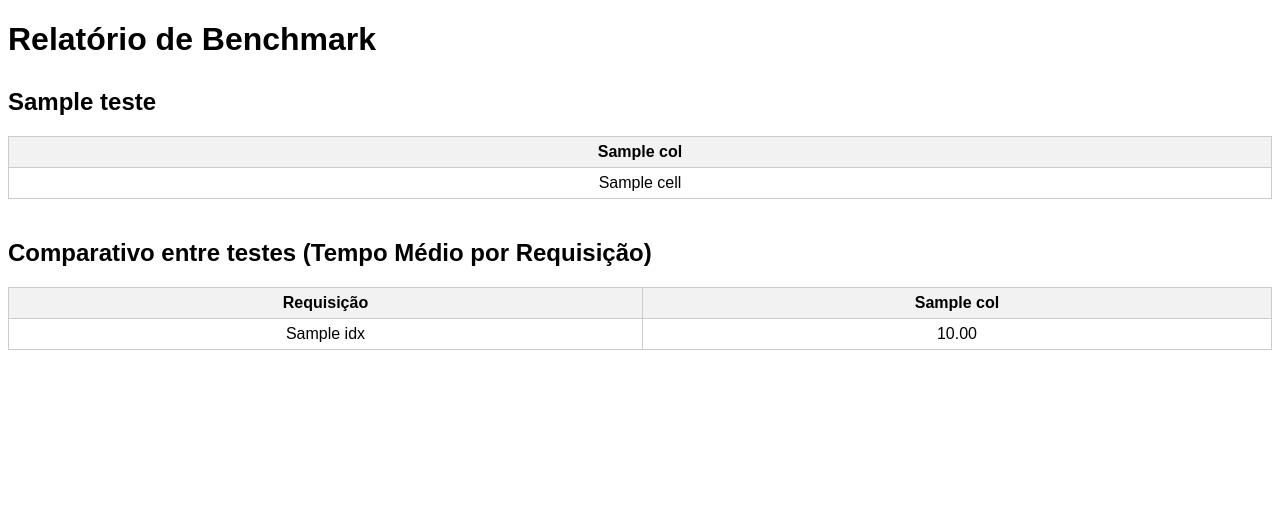
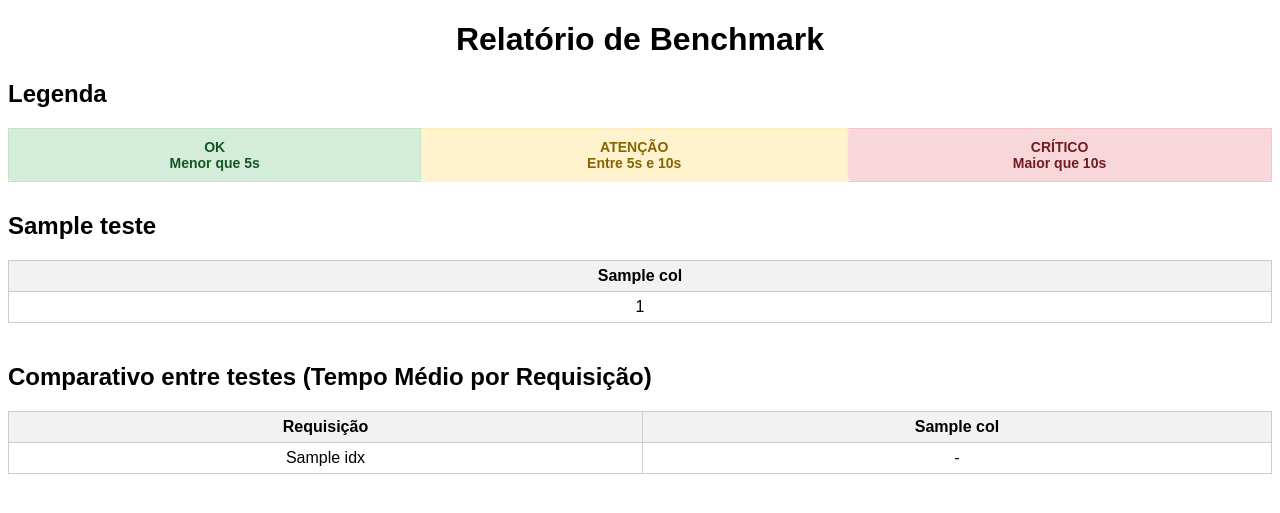
Before and after one commit to DiogoBotton/Benchmark_App_Python, a Python web app: template Benchmark_App/templates/template.html in a window 1280 px wide. Shown: the top 513 px of the page. Run offline with Jinja, Linux system fonts and the light colour scheme; the template is opened without the code that fills it: most values are stand-ins (such as "Sample title", 1, 10 or a date in 2020).

Commit message:
Readme atualizado e template com legendas

```diff
--- a/Benchmark_App/templates/template.html
+++ b/Benchmark_App/templates/template.html
@@ -1,27 +1,121 @@
 <!DOCTYPE html>
 <html>
+
 <head>
     <meta charset="utf-8">
     <style>
-        body { font-family: sans-serif; }
-        h2 { margin-top: 30px; }
+        body {
+            font-family: sans-serif;
+        }
+
+        h1 {
+            text-align: center;
+        }
+
+        h2 {
+            margin-top: 30px;
+        }
+
         table {
             border-collapse: collapse;
             width: 100%;
             margin-bottom: 40px;
         }
-        th, td {
+
+        th,
+        td {
             border: 1px solid #ccc;
             padding: 6px 12px;
             text-align: center;
         }
+
         th {
             background-color: #f2f2f2;
         }
+
+        /* Legenda início */
+        .legend {
+            width: 100%;
+            border-collapse: collapse;
+            margin-bottom: 30px;
+        }
+
+        .legend td {
+            text-align: center;
+            padding: 10px;
+            border-radius: 4px;
+            font-weight: bold;
+            vertical-align: middle;
+            font-size: 14px;
+        }
+
+        .legend-item.ok {
+            background-color: #d4edda;
+            color: #155724;
+            border: 1px solid #c3e6cb;
+        }
+
+        .legend-item.warning {
+            background-color: #fff3cd;
+            color: #856404;
+            border: 1px solid #ffeeba;
+        }
+
+        .legend-item.critical {
+            background-color: #f8d7da;
+            color: #721c24;
+            border: 1px solid #f5c6cb;
+        }
+
+
+        /* Legenda fim */
+
+        /*  Semáforo inicio
+            (precisa ter o mesmo valor que irá vir em string dos dados, pois define a cor baseado no valor da célula)
+        */
+
+        td.ok {
+            background-color: #d4edda;
+            color: #155724;
+            font-weight: bold;
+        }
+
+        td.atenção {
+            background-color: #fff3cd;
+            color: #856404;
+            font-weight: bold;
+        }
+
+        td.crítico {
+            background-color: #f8d7da;
+            color: #721c24;
+            font-weight: bold;
+        }
+
+        /* Semáforo fim */
     </style>
 </head>
+
 <body>
     <h1>Relatório de Benchmark</h1>
+
+    <h2 style="margin-top: 20px;">Legenda</h2>
+    <table class="legend">
+        <tr>
+            <td class="legend-item ok">
+                <strong>OK</strong><br>
+                <span>Menor que 5s</span>
+            </td>
+            <td class="legend-item warning">
+                <strong>ATENÇÃO</strong><br>
+                <span>Entre 5s e 10s</span>
+            </td>
+            <td class="legend-item critical">
+                <strong>CRÍTICO</strong><br>
+                <span>Maior que 10s</span>
+            </td>
+        </tr>
+    </table>
 
     {% for teste in benchmarks %}
     <h2>{{ teste.nome }}</h2>
@@ -36,9 +130,17 @@
         <tbody>
             {% for row in teste.df.values %}
             <tr>
-                        {% for cell in row %}
+                {% for col_index in range(row | length) %}
+                {% set cell = row[col_index] %}
+                {% set col_name = teste.df.columns[col_index] %}
+
+                {% if col_name == 'Semáforo' %}
+                <td class="{{ cell | lower }}">{{ cell }}</td>
+                {% else %}
                 <td>{{ cell }}</td>
+                {% endif %}
                 {% endfor %}
+
             </tr>
             {% endfor %}
         </tbody>
@@ -67,4 +169,5 @@
         </tbody>
     </table>
 </body>
+
 </html>
```
Also changed, not shown: README.md. Lines whose indentation alone changed are shown as unchanged.
